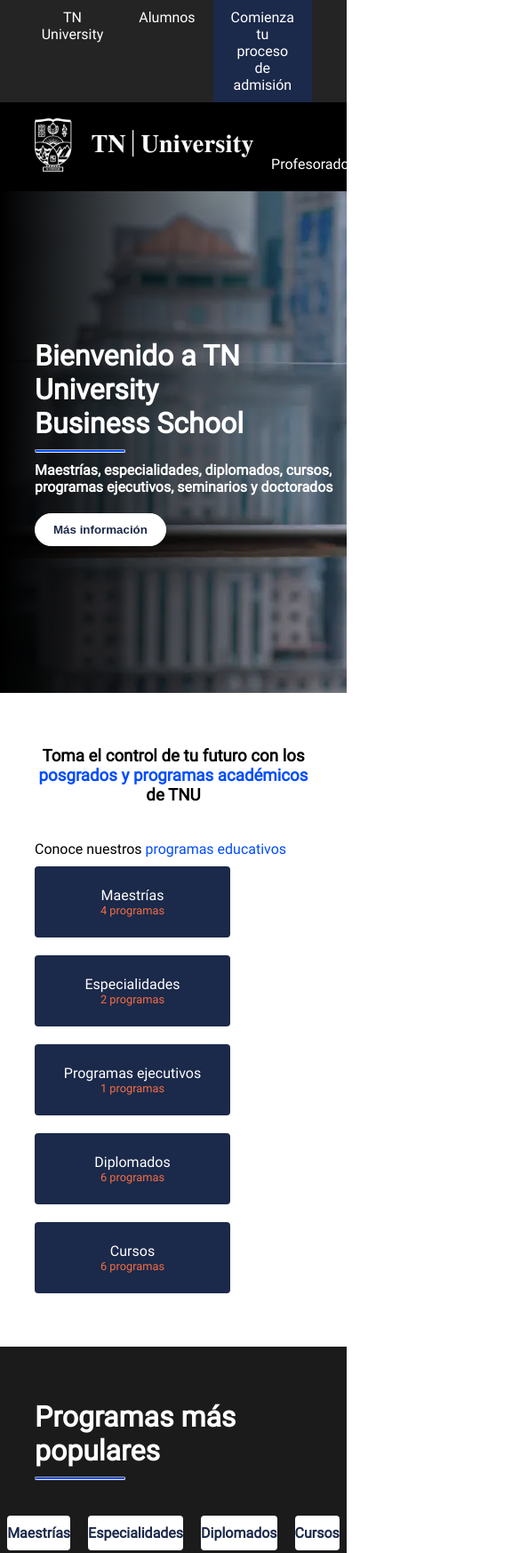
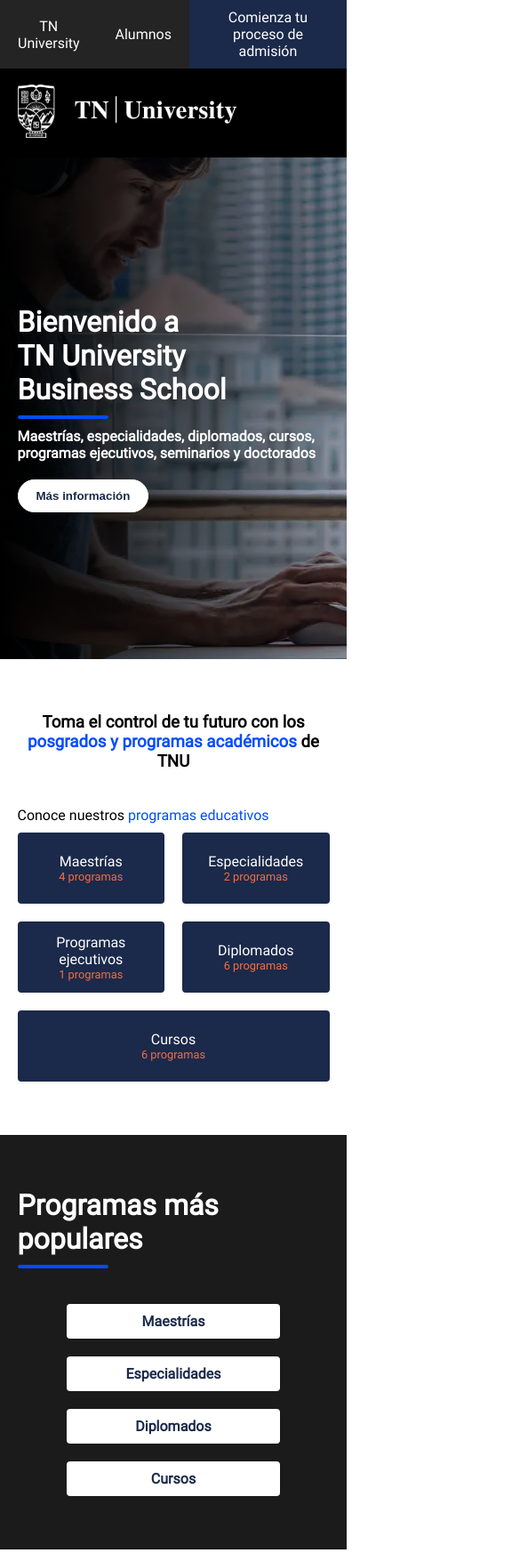
Before and after one commit to ballescript/landing, a plain HTML site: page index.html in a window 390 px wide. Shown: the top 1746 px of the page at 89% size, 585 px wide, since content can reach past the window. Drawn offline with Linux system fonts and the light colour scheme.

Commit message:
Add files via upload

```diff
--- a/index.html
+++ b/index.html
@@ -17,12 +17,12 @@
         </ul>
     </div>
 
-    <div class="nav-bar">
+    <div class="nav-bar" id="nav-bar">
         <a href="https://landing.tnuniversity.edu.mx/" class="logo">
             <img src="logo.png" height="60" alt="TN University logo" title="logo" />
         </a>
 
-        <ul>
+        <ul class="menu-hide">
             <li>Profesorado</li>
             <li>Oferta educativa</li>
             <li>Modelos educativos</li>
@@ -33,7 +33,7 @@
     <div class="welcome">
         <div class="filter">
             <div class="welcome-text">
-                <h1>Bienvenido a TN University<br>Business School</h1>
+                <h1>Bienvenido a <span style="display:inline-block">TN University</span><br>Business School</h1>
                 <hr class="blue-bar">
                 <h2>Maestrías, especialidades, diplomados, cursos, programas ejecutivos, seminarios y doctorados</h2>
                 <button class="round-button">Más información</button>
--- a/style.css
+++ b/style.css
@@ -27,8 +27,12 @@
     padding: 10px 20px;
     color: white;
     cursor: pointer;
+    display: flex;
+    align-items: center;
+    justify-content: center;
     text-align: center;
 }
+
 
 .nav-bar {
     background-color: black;
@@ -40,17 +44,23 @@
     justify-content: space-between;
 }
 
-.nav-bar ul {
-    align-items: flex-end;
-}
-
 .nav-bar ul li {
     padding: 0 20px;
     cursor: pointer;
+    transition: all .2s ease-in-out;
+    display: flex;
+    align-items: center;
+    justify-content: center;
+    text-align: center;
 }
+
+/* .nav-bar ul li:hover {
+    transform: scale(1.1);
+} */
 
 .welcome {
     background-image: url(welcome.webp);
+    background-position: center;
     height: 564px;
 }
 
@@ -64,7 +74,7 @@
 .welcome-text {
     color: white;
     width: 800px;
-    margin-left: 10vw;
+    margin: 0 10vw;
 }
 
 .blue-bar {
@@ -74,7 +84,7 @@
     height: 2px;
     border-radius: 2px;
     margin: 10px 0;
-
+    border: 1px solid #004cff;
 }
 
 .welcome-text h2 {
@@ -116,7 +126,6 @@
 .category {
     /* border: 1px solid #1b294a; */
     height: 80px;
-    min-width: 220px;
     background-color: #1b294a;
     color: white;
     display: flex;
@@ -126,7 +135,9 @@
     border-radius: 4px;
     cursor: pointer;
     transition: all .2s ease-in-out;
-
+    flex: 1;
+    text-align: center;
+    padding: 0 20px;
 }
 
 .category:hover{
@@ -143,6 +154,7 @@
 .category-button {
     display: flex;
     flex-wrap: wrap;
+    justify-content: space-between;
     margin-top: 10px;
     gap: 20px;
 }
@@ -160,16 +172,17 @@
 
 .popular-buttons {
     display: flex;
+    flex-wrap: wrap;
     gap: 20px;
     justify-content: center;
     margin-top: 40px;
 }
 
 .popular-button {
-    width: 240px;
+    width: 200px;
     background-color: white;
     text-align: center;
-    padding: 10px 0;
+    padding: 10px 20px;
     border-radius: 4px;
     color: #1b294a;
     font-weight: 600;
@@ -248,6 +261,7 @@
 
 .why-icons {
     display: flex;
+    flex-wrap: wrap;
     align-items: center;
     justify-content: center;
     gap: 40px;
@@ -271,6 +285,7 @@
 
 .model-columns {
     display: flex;
+    flex-wrap: wrap;
 }
 
 .model-column {
@@ -299,7 +314,7 @@
     margin: auto;
     display: flex;
     flex-wrap: wrap;
-    width: 90vw;
+    width: 80vw;
     gap: 5vw;
 }
 .footer-div {
@@ -336,3 +351,48 @@
     width: 80vw;
     margin: auto;
 }
+
+@media only screen and (max-width: 800px) {
+    .menu-hide {
+        display: none;
+    }
+
+    .top-bar {
+        padding: 0 ;
+    }
+
+    .nav-bar {
+        padding: 0 5vw;
+
+    }
+
+    .welcome-text {
+        margin: 0 5vw;
+    }
+
+    .categories {
+        padding: 60px 5vw;
+    }
+
+    .popular {
+        padding: 60px 5vw;
+    }
+
+    .banner-programs {
+        padding: 60px 5vw;
+    }
+
+    .action-call {
+        padding: 60px 5vw;
+    }
+
+    .why-choose {
+        padding: 60px 5vw;
+    }
+
+    .learning-model {
+        padding: 60px 5vw;
+    }
+
+
+}
```
